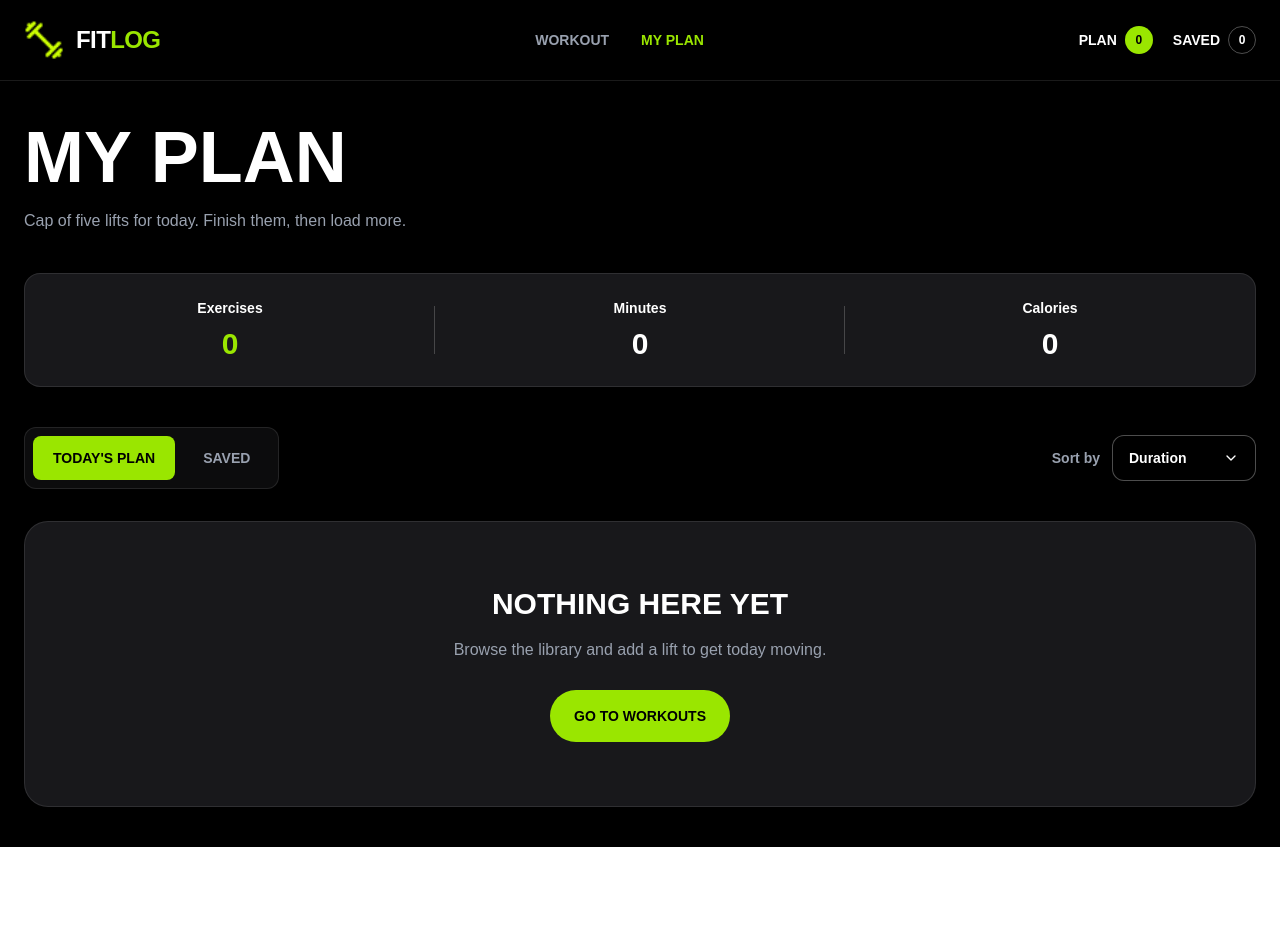
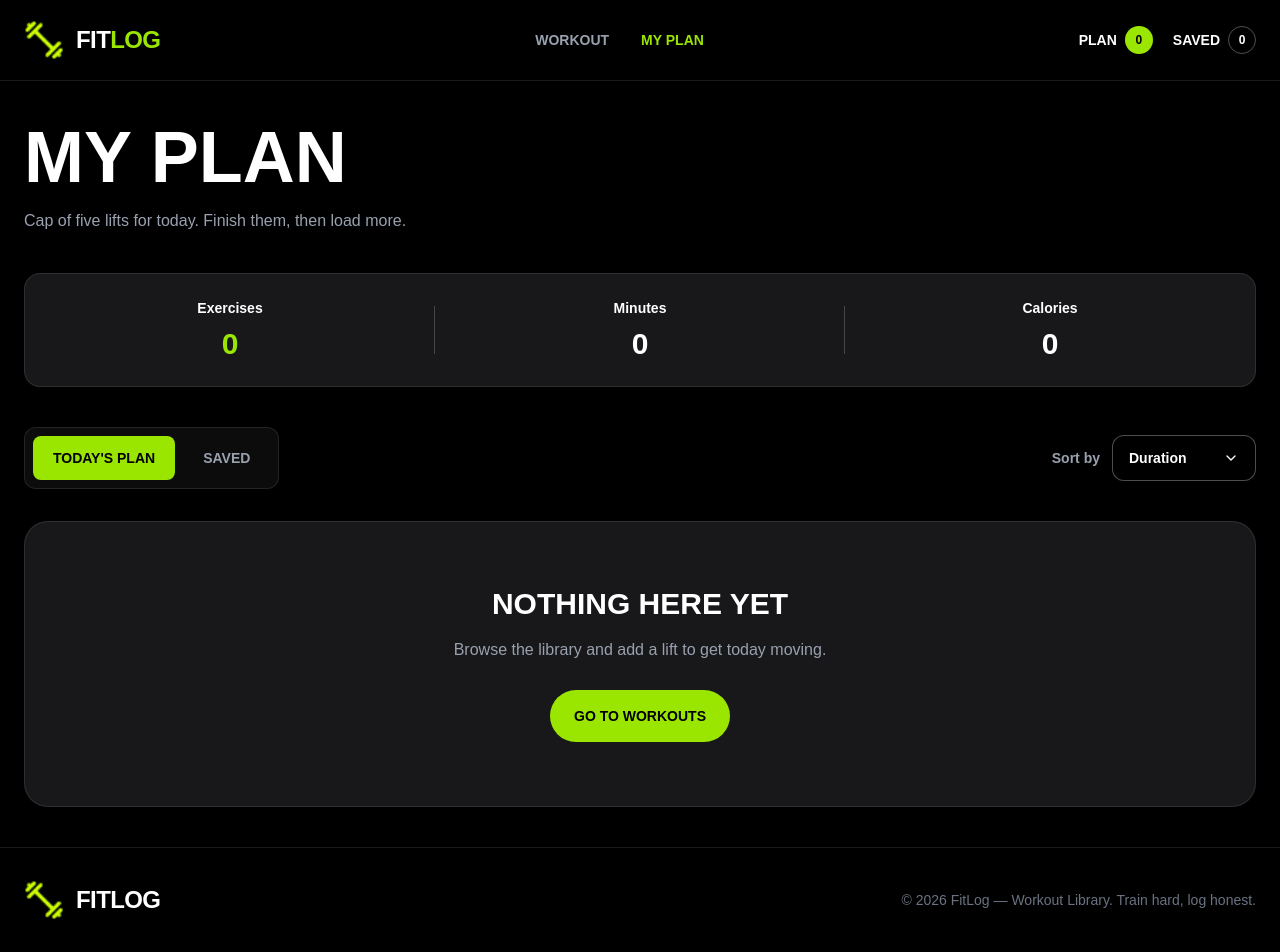
Before and after one commit to jahidhasannova/fit-log, a Next.js app: page /my-plan in a window 1280 px wide. Before the commit the page ends 847 px from the top, so only its background shows below. Built offline with nearby package versions, Linux system fonts and the light colour scheme.

Commit message:
feat: add FitLog footer

```diff
--- a/src/app/layout.js
+++ b/src/app/layout.js
@@ -1,28 +1,24 @@
-import { Geist, Geist_Mono } from "next/font/google";
 import "./globals.css";
-
-const geistSans = Geist({
-  variable: "--font-geist-sans",
-  subsets: ["latin"],
-});
-
-const geistMono = Geist_Mono({
-  variable: "--font-geist-mono",
-  subsets: ["latin"],
-});
+import { ToastContainer } from "react-toastify";
+import "react-toastify/dist/ReactToastify.css";
+import { FitLogProvider } from "@/context/FitLogContext";
+import Footer from "@/components/Footer";
 
 export const metadata = {
-  title: "Create Next App",
-  description: "Generated by create next app",
+  title: "FitLog",
+  description: "Train with intent. Log every set.",
 };
 
 export default function RootLayout({ children }) {
   return (
-    <html
-      lang="en"
-      className={`${geistSans.variable} ${geistMono.variable} h-full antialiased`}
-    >
-      <body className="min-h-full flex flex-col">{children}</body>
+    <html lang="en">
+      <body>
+        <FitLogProvider>
+          {children}
+          <Footer />
+          <ToastContainer position="top-center" />
+        </FitLogProvider>
+      </body>
     </html>
   );
 }
--- /dev/null
+++ b/src/components/Footer.jsx
@@ -0,0 +1,27 @@
+import Link from "next/link";
+import Image from "next/image";
+import logo from "@/assets/logo.png";
+
+export default function Footer() {
+  return (
+    <footer className="border-t border-white/10 bg-black">
+      <div className="mx-auto flex max-w-7xl items-center justify-between gap-6 px-6 py-8">
+        <Link href="/" className="flex items-center gap-3">
+          <Image
+            src={logo}
+            alt="FitLog Logo"
+            className="h-10 w-auto"
+          />
+
+          <span className="text-2xl font-semibold uppercase tracking-tight text-white">
+            FITLOG
+          </span>
+        </Link>
+
+        <p className="text-right text-sm text-gray-500">
+          © 2026 FitLog — Workout Library. Train hard, log honest.
+        </p>
+      </div>
+    </footer>
+  );
+}
```
